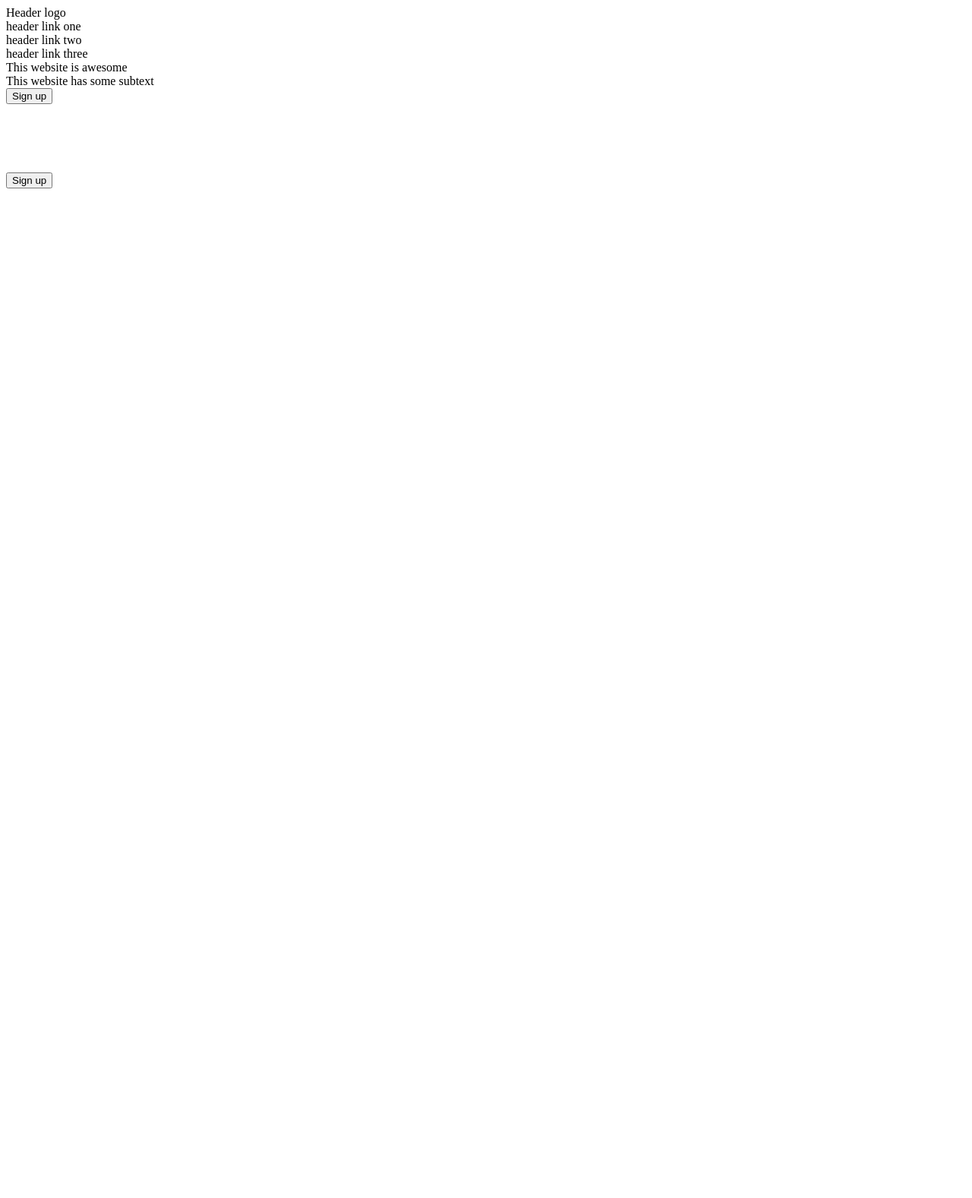
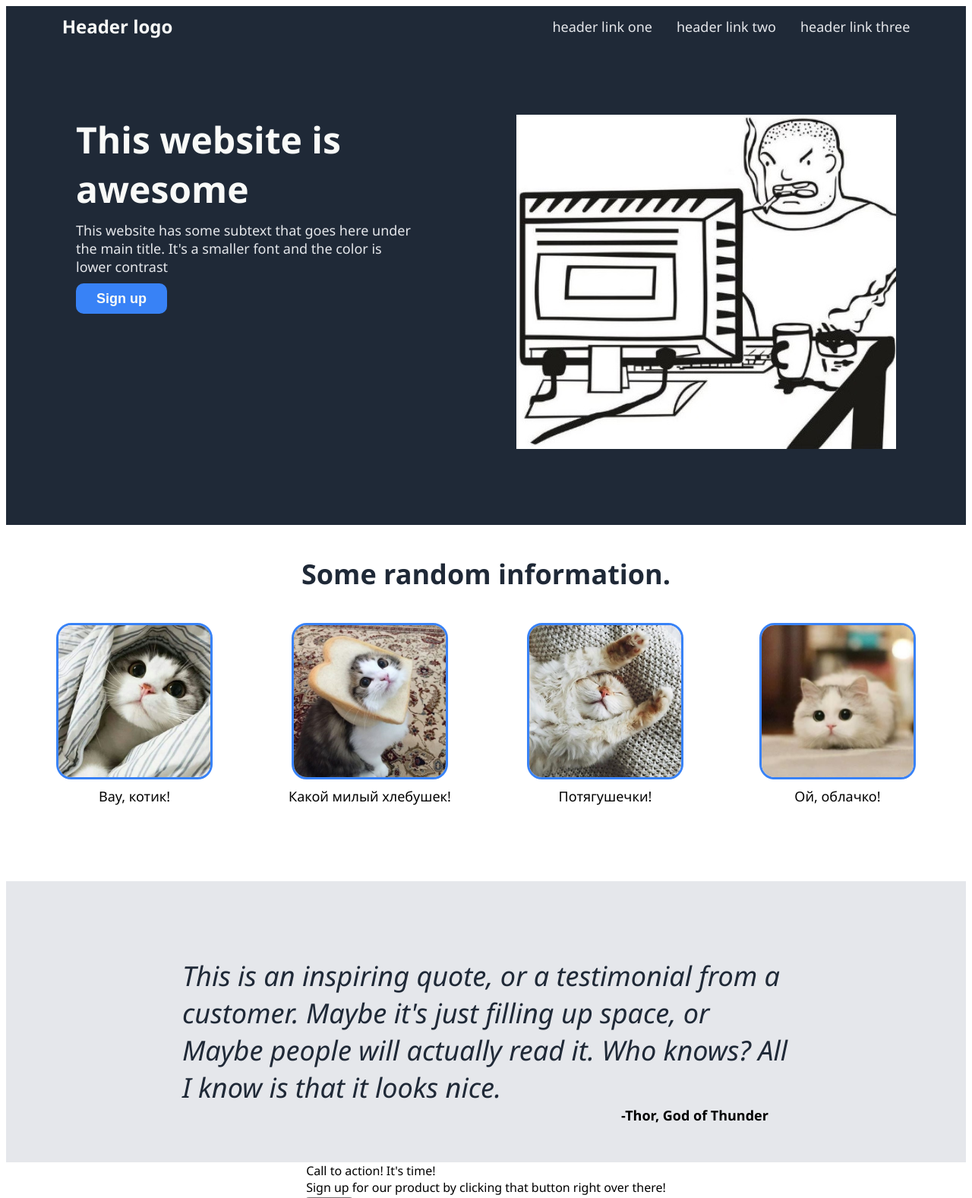
Before and after one commit to drevilwav/odin-landing-page, a plain HTML site: page index.html in a window 1280 px wide. Shown: the top 1577 px of the page at 76% size. Before the commit the page ends 800 px from the top, so only its background shows below. Drawn offline with Linux system fonts and the light colour scheme.

Commit message:
feat: add images, header, main

```diff
--- a/index.html
+++ b/index.html
@@ -3,59 +3,63 @@
 <head>
   <meta charset="UTF-8">
   <meta name="viewport" content="width=device-width, initial-scale=1.0">
+  <link rel="stylesheet" href="styles.css">
   <title>Landing page</title>
 </head>
 <body>
   <header class="header">
-    <div class="header-logo">Header logo</div>
-    <nav>
-      <div class="nav-link">header link one</div>
-      <div class="nav-link">header link two</div>
-      <div class="nav-link">header link three</div>
-    </nav>
+    <div class="nav">
+      <div class="header-logo">Header logo</div>
+      <div class="nav-right">
+        <div class="nav-link">header link one</div>
+        <div class="nav-link">header link two</div>
+        <div class="nav-link">header link three</div>
+      </div>
+    </div>
     <div class="intro">
       <div class="header-left">
         <div class="header-title">This website is awesome</div>
-        <div class="header-text">This website has some subtext</div>
+        <div class="header-text">This website has some subtext that goes here under the main title. It's a smaller font and the color is lower contrast</div>
         <button class="header-button">Sign up</button>
       </div>
-      <img class="header-image" src="" alt="">
+      <img class="header-image" src="./images/padajji.jpg" alt="padajji">
     </div>
   </header>
   <main>
-    <div class="main-title"></div>
+    <div class="main-title">Some random information.</div>
     <div class="main-images">
       <div class="main-info">
-        <img class="main-image" src="" alt="">
-        <div class="main-text"></div>
+        <img class="main-image" src="./images/pic1.jpg" alt="">
+        <div class="main-text">Вау, котик!</div>
       </div>
       <div class="main-info">
-        <img class="main-image" src="" alt="">
-        <div class="main-text"></div>
+        <img class="main-image" src="./images/pic2.jpg" alt="">
+        <div class="main-text">Какой милый хлебушек!</div>
       </div>
       <div class="main-info">
-        <img class="main-image" src="" alt="">
-        <div class="main-text"></div>
+        <img class="main-image" src="./images/pic3.jpg" alt="">
+        <div class="main-text">Потягушечки!</div>
       </div>
       <div class="main-info">
-        <img class="main-image" src="" alt="">
-        <div class="main-text"></div>
+        <img class="main-image" src="./images/pic4.jpg" alt="">
+        <div class="main-text">Ой, облачко!</div>
       </div>
     </div>
     <div class="quote">
-      <div class="quote-text"></div>
-      <div class="quote-autor"></div>
+      <div class="quote-text">This is an inspiring quote, or a testimonial from a customer. Maybe it's just filling up space, or Maybe people will actually read it. Who knows? All I know is that it looks nice.
+      </div>
+      <div class="quote-autor">-Thor, God of Thunder</div>
     </div>
     <div class="action">
       <div class="action-left">
-        <div class="action-title"></div>
-        <div class="action-text"></div>
+        <div class="action-title">Call to action! It's time!</div>
+        <div class="action-text">Sign up for our product by clicking that button right over there!</div>
       </div>
       <button class="action-button">Sign up</button>
     </div>
   </main>
   <footer>
-    <div class="footer-text"></div>
+    <div class="footer-text">Copyright © The Odin Project 2024</div>
   </footer>
 </body>
 </html>
--- /dev/null
+++ b/styles.css
@@ -0,0 +1,139 @@
+body {
+  font-family:'Segoe UI', Tahoma, Geneva, Verdana, sans-serif
+}
+
+header {
+  background-color: #1f2937;
+  display: flex;
+  flex-direction: column;
+}
+
+.header-logo {
+  color: #f9faf8;
+  font-size: 24px;
+  font-weight: bold;
+}
+
+.nav-link,
+.header-text {
+  color: #e5e7eb;
+  font-size: 18px;
+}
+
+.header-title {
+  color: #f9faf8;
+  font-size: 48px;
+  font-weight: 700;
+}
+
+.nav {
+  display: flex;
+  justify-content: space-between;
+  align-items: center;
+  max-width: 1200px;
+  margin: auto;
+  gap: 500px;
+  margin-top: 10px;
+}
+
+.nav-right {
+  display: flex;
+  gap: 32px;
+}
+
+.intro {
+  max-width: 1200px;
+  margin: auto;
+  display: flex;
+  margin-top: 100px;
+  margin-bottom: 100px;
+  gap: 130px;
+}
+
+.header-title {
+  max-width: 350px;
+}
+
+.header-text {
+  max-width: 450px;
+}
+
+.header-left {
+  display: flex;
+  flex-direction: column;
+  gap: 10px;
+}
+
+.header-button {
+  color:#f9faf8;
+  background-color: #3882f6;
+  height: 40px;
+  width: 120px;
+  border-radius: 10px;
+  border: none;
+  font-size: 18px;
+  font-weight: 600;
+}
+
+main {
+  display: flex;
+  flex-direction: column;
+  align-items: center;
+}
+
+.main-title {
+  color: #1f2937;
+  font-size: 36px;
+  font-weight: 800;
+  margin-top: 40px;
+  margin-bottom: 40px;
+}
+
+.main-images {
+  display: flex;
+  gap: 100px;
+  font-size: 18px;
+  margin-bottom: 100px;
+}
+
+.main-image {
+  max-width: 200px;
+  border: #3882f6;
+  border-style: solid;
+  border-radius: 20px;
+  border-width: 3px;
+}
+
+.main-text {
+  padding-top: 10px;
+}
+
+.main-info {
+  display: flex;
+  flex-direction: column;
+  align-items: center;
+}
+
+.quote {
+  background-color: #e5e7eb;
+  display: flex;
+  flex-direction: column;
+  align-self: stretch;
+}
+
+.quote-text {
+  color: #1f2937;
+  font-style: italic;
+  font-size: 36px;
+  margin-top: 100px;
+  max-width: 800px;
+  align-self: center;
+}
+
+.quote-autor {
+  font-size: 18px;
+  font-weight: 700;
+  margin-bottom: 50px;
+  align-self: center;
+  margin-left: 550px;
+}
```
Also changed, not shown: images/padajji.jpg (added), images/pic1.jpg (added), images/pic2.jpg (added), images/pic3.jpg (added), images/pic4.jpg (added).
